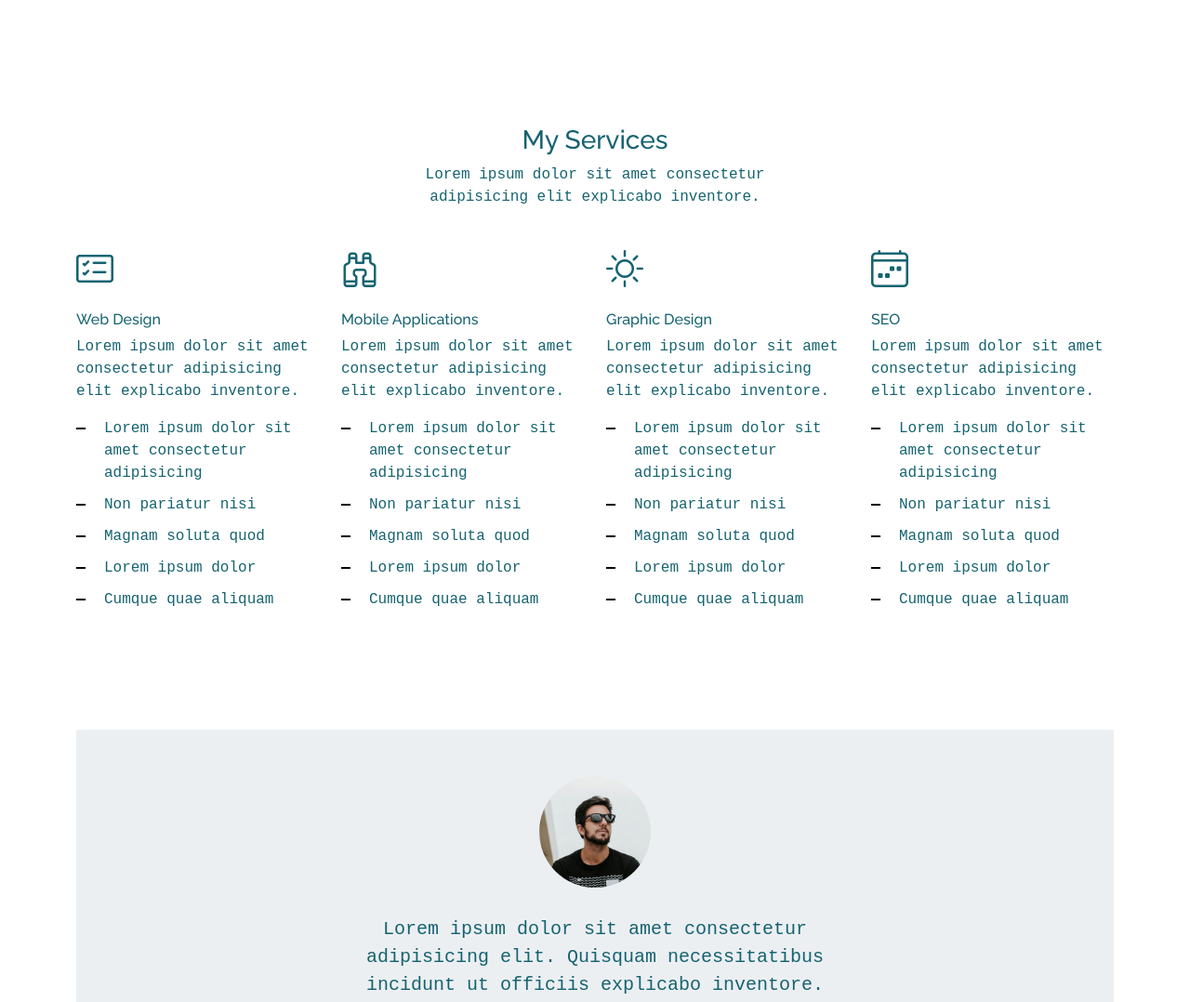
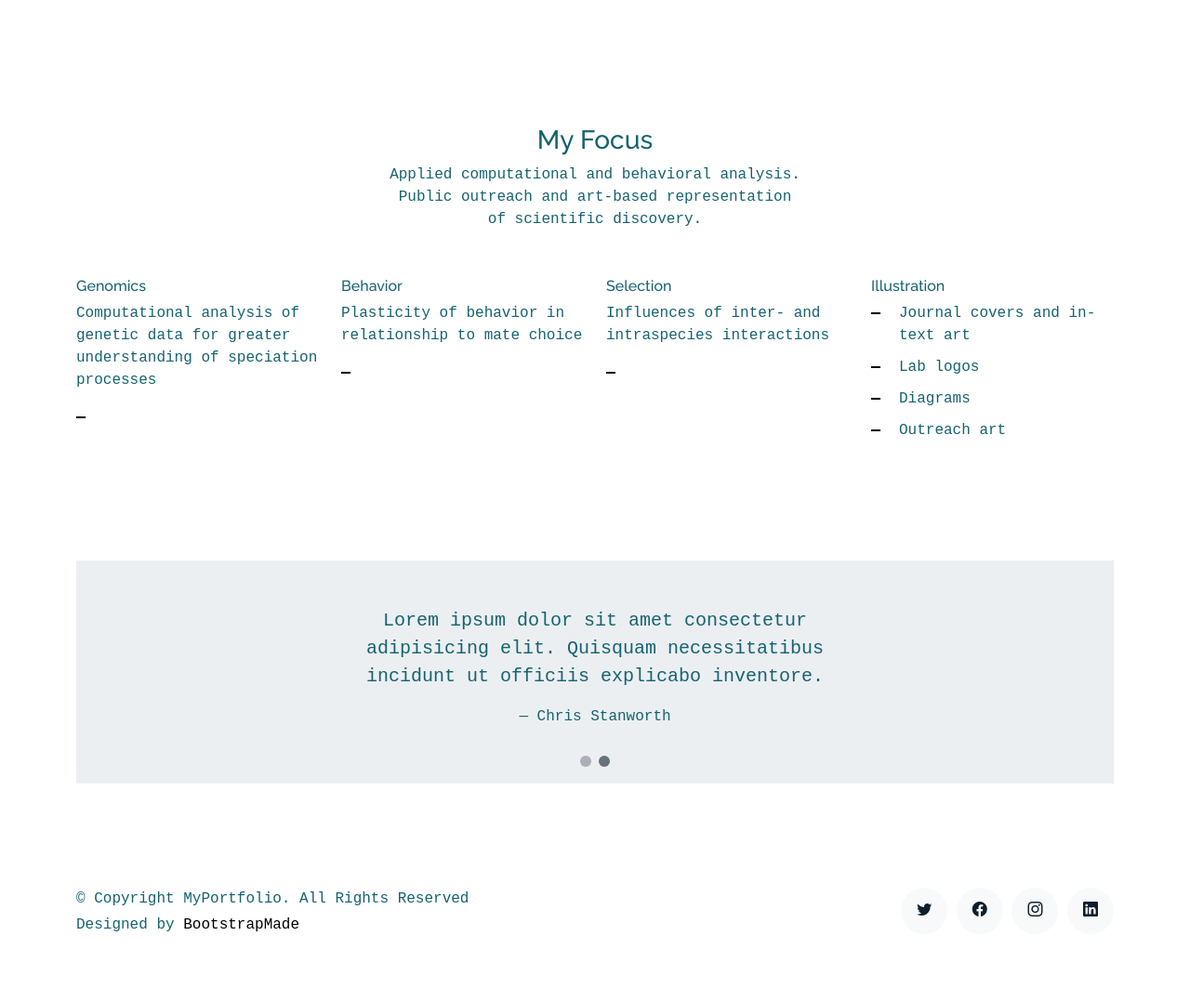
Before and after one commit to TayBlack/TayBlack.github.io, a plain HTML site: page index.html in a window 1280 px wide. Shown: the part 1560-2638 px from the top of the page at 93% size. Drawn offline with Linux system fonts and the light colour scheme; a web font is replaced by a local one.

Commit message:
Added changes to text

```diff
--- a/assets/css/style.css
+++ b/assets/css/style.css
@@ -39,7 +39,7 @@ h6,
 
 .filters a {
   text-decoration: none;
-  color: #000;
+  color: #156370;
   display: inline-block;
   padding-left: 10px;
   padding-right: 10px;
@@ -59,7 +59,7 @@ h6,
   right: 10px;
   bottom: 0;
   height: 1px;
-  background-color: #000;
+  background-color: #156370;
 }
 
 .filters a.active {
--- a/index.html
+++ b/index.html
@@ -53,13 +53,13 @@
           <div class="tweet d-flex">
             <span class="bi bi-twitter text-white mt-2 mr-3"></span>
             <div>
-              <p><em>Lorem ipsum dolor sit amet consectetur adipisicing elit. Quisquam necessitatibus incidunt ut officiis explicabo inventore. <br> <a href="#">t.co/v82jsk</a></em></p>
+              <p><em>L. <br> <a href="#">t.co/v82jsk</a></em></p>
             </div>
           </div>
         </div>
         <div class="col-md-4 d-none d-md-block">
           <h3>Hire Me</h3>
-          <p>Lorem ipsum dolor sit amet consectetur adipisicing elit. Quisquam necessitatibus incidunt ut officiisexplicabo inventore. <br> <a href="#">myemail@gmail.com</a></p>
+          <p>L. <br> <a href="#">myemail@gmail.com</a></p>
         </div>
       </div>
 
@@ -84,7 +84,7 @@
           <div class="col-md-12 col-lg-6 mb-4 mb-lg-0" data-aos="fade-up">
             <h2>Taylor Nicole Black</h2><br>
               <a href="https://rachelmoran1.wpcomstaging.com" target= "blank">Lab website </a>
-            <p class="mb-0">Genomics, Behavior &amp; Biological Illustration </p>
+            <p class="mb-0">Genomics, Behavioral Speciation &amp; Biological Illustration </p>
           </div>
           <div class="col-md-12 col-lg-6 text-start text-lg-end" data-aos="fade-up" data-aos-delay="100">
             <div id="filters" class="filters">
@@ -160,8 +160,8 @@
       <div class="container">
         <div class="row justify-content-center text-center mb-4">
           <div class="col-5">
-            <h3 class="h3 heading">My Clients</h3>
-            <p>Lorem ipsum dolor sit amet consectetur adipisicing elit explicabo inventore.</p>
+            <h3 class="h3 heading">My Focus</h3>
+            <p>L.</p>
           </div>
         </div>
         <div class="row">
@@ -193,58 +193,57 @@
       <div class="container">
         <div class="row justify-content-center text-center mb-4">
           <div class="col-5">
-            <h3 class="h3 heading">My Services</h3>
-            <p>Lorem ipsum dolor sit amet consectetur adipisicing elit explicabo inventore.</p>
+            <h3 class="h3 heading">My Focus</h3>
+            <p>Applied computational and behavioral analysis. Public outreach and art-based representation of scientific discovery. </p>
           </div>
         </div>
         <div class="row">
 
           <div class="col-12 col-sm-6 col-md-6 col-lg-3">
-            <i class="bi bi-card-checklist"></i>
-            <h4 class="h4 mb-2">Web Design</h4>
-            <p>Lorem ipsum dolor sit amet consectetur adipisicing elit explicabo inventore.</p>
+            <i #needtoaddsymbolarthereclass="bi bi-"></i>
+            <h4 class="h4 mb-2">Genomics</h4>
+            <p>Computational analysis of genetic data for greater understanding of speciation processes</p>
             <ul class="list-unstyled list-line">
-              <li>Lorem ipsum dolor sit amet consectetur adipisicing</li>
-              <li>Non pariatur nisi</li>
-              <li>Magnam soluta quod</li>
-              <li>Lorem ipsum dolor</li>
-              <li>Cumque quae aliquam</li>
+              <li></li>
+              <li></li>
+              <li></li>
+              <li></li>
+              <li></li>
             </ul>
           </div>
           <div class="col-12 col-sm-6 col-md-6 col-lg-3">
-            <i class="bi bi-binoculars"></i>
-            <h4 class="h4 mb-2">Mobile Applications</h4>
-            <p>Lorem ipsum dolor sit amet consectetur adipisicing elit explicabo inventore.</p>
+            <i class="bi bi-"></i>
+            <h4 class="h4 mb-2">Behavior</h4>
+            <p>Plasticity of behavior in relationship to mate choice</p>
             <ul class="list-unstyled list-line">
-              <li>Lorem ipsum dolor sit amet consectetur adipisicing</li>
-              <li>Non pariatur nisi</li>
-              <li>Magnam soluta quod</li>
-              <li>Lorem ipsum dolor</li>
-              <li>Cumque quae aliquam</li>
+              <li></li>
+              <li></li>
+              <li></li>
+              <li></li>
+              <li></li>
             </ul>
           </div>
           <div class="col-12 col-sm-6 col-md-6 col-lg-3">
-            <i class="bi bi-brightness-high"></i>
-            <h4 class="h4 mb-2">Graphic Design</h4>
-            <p>Lorem ipsum dolor sit amet consectetur adipisicing elit explicabo inventore.</p>
+            <i class="bi bi-"></i>
+            <h4 class="h4 mb-2">Selection</h4>
+            <p>Influences of inter- and intraspecies interactions</p>
             <ul class="list-unstyled list-line">
-              <li>Lorem ipsum dolor sit amet consectetur adipisicing</li>
-              <li>Non pariatur nisi</li>
-              <li>Magnam soluta quod</li>
-              <li>Lorem ipsum dolor</li>
-              <li>Cumque quae aliquam</li>
+              <li></li>
+              <li></li>
+              <li></li>
+              <li></li>
+              <li></li>
             </ul>
           </div>
           <div class="col-12 col-sm-6 col-md-6 col-lg-3">
-            <i class="bi bi-calendar4-week"></i>
-            <h4 class="h4 mb-2">SEO</h4>
-            <p>Lorem ipsum dolor sit amet consectetur adipisicing elit explicabo inventore.</p>
+            <i class="bi bi-"></i>
+            <h4 class="h4 mb-2">Illustration</h4>
             <ul class="list-unstyled list-line">
-              <li>Lorem ipsum dolor sit amet consectetur adipisicing</li>
-              <li>Non pariatur nisi</li>
-              <li>Magnam soluta quod</li>
-              <li>Lorem ipsum dolor</li>
-              <li>Cumque quae aliquam</li>
+              <li>Journal covers and in-text art</li>
+              <li>Lab logos</li>
+              <li>Diagrams</li>
+              <li>Outreach art</li>
+
             </ul>
           </div>
         </div>
@@ -261,7 +260,7 @@
             <div class="swiper-slide">
               <div class="testimonial-wrap">
                 <div class="testimonial">
-                  <img src="assets/img/person_1.jpg" alt="Image" class="img-fluid">
+
                   <blockquote>
                     <p>Lorem ipsum dolor sit amet consectetur adipisicing elit. Quisquam necessitatibus incidunt ut officiis
                       explicabo inventore.</p>
@@ -274,7 +273,7 @@
             <div class="swiper-slide">
               <div class="testimonial-wrap">
                 <div class="testimonial">
-                  <img src="assets/img/person_2.jpg" alt="Image" class="img-fluid">
+
                   <blockquote>
                     <p>Lorem ipsum dolor sit amet consectetur adipisicing elit. Quisquam necessitatibus incidunt ut officiis
                       explicabo inventore.</p>
```
